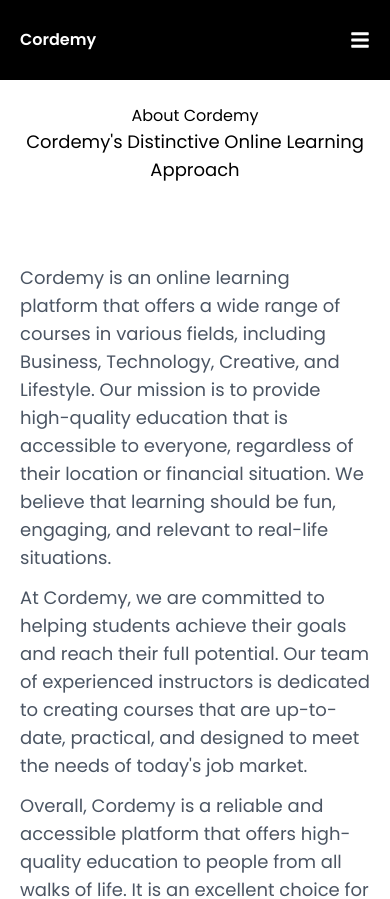
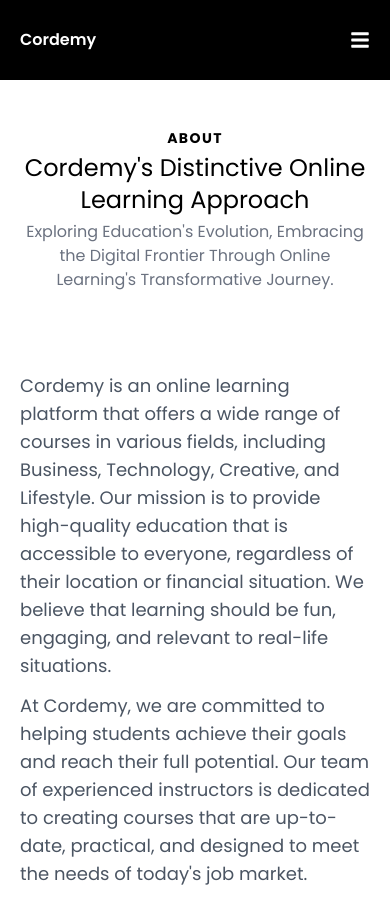
Before and after one commit to kajal-rekha/cordemy, a Next.js app: page /about in a window 390 px wide. Shown: the top 899 px of the page. Built offline with nearby package versions, Linux system fonts and the light colour scheme; no server answers.

Commit message:
update section header

```diff
--- a/components/Testimonial.jsx
+++ b/components/Testimonial.jsx
@@ -3,7 +3,7 @@
 const Testimonial = ({ testimonial }) => {
   return (
     <div
-      className="gap-10 text-white/75 bg-black w-[80%] h-[55vh] mx-auto py-10 px-10 md:py-20 md:px-20 rounded-md mt-14"
+      className="gap-10 text-white/75 bg-black w-[90%] h-[55vh] mx-auto py-10 px-10 md:py-20 md:px-20 rounded-md mt-14"
       data-aos="fade-up"
       data-aos-duration="1000"
     >
--- a/pages/about/index.js
+++ b/pages/about/index.js
@@ -1,23 +1,15 @@
+import SectionHeader from "@/components/SectionHeader";
 import Image from "next/image";
 
 const AboutPage = () => {
   return (
-    <div className="about wrapper py-12 mt-14">
+    <div className="about wrapper py-12 mt-20">
       <div className="text-center mb-7">
-        <h2
-          className="md:text-lg"
-          data-aos="fade-down"
-          data-aos-duration="1500"
-        >
-          About Cordemy
-        </h2>
-        <p
-          className="text-lg md:text-xl"
-          data-aos="fade-down"
-          data-aos-duration="1000"
-        >
-          {`Cordemy's Distinctive Online Learning Approach`}
-        </p>
+        <SectionHeader
+          span="About"
+          h2="Cordemy's Distinctive Online Learning Approach"
+          p="Exploring Education's Evolution, Embracing the Digital Frontier Through Online Learning's Transformative Journey."
+        />
       </div>
       <div className="grid grid-cols md:grid-cols-[50%_auto] gap-14 mt-20">
         <div className="">
--- a/pages/faq/index.js
+++ b/pages/faq/index.js
@@ -1,6 +1,7 @@
 import { useState } from "react";
 import Image from "next/image";
 import { AiOutlinePlus } from "react-icons/ai";
+import SectionHeader from "@/components/SectionHeader";
 
 const martialsArtFaq = [
   {
@@ -58,12 +59,6 @@
     answer:
       "Cordemy provides a user-friendly dashboard that allows you to track your progress in each enrolled course. You can see which modules you've completed and your overall performance.",
   },
-  {
-    id: 10,
-    question: "Can I suggest a course topic for Cordemy?",
-    answer:
-      "Absolutely! Cordemy values user feedback. You can submit course topic suggestions through the platform. The team will consider these suggestions when developing new courses.",
-  },
 ];
 const Faq = () => {
   const [open, setOpen] = useState(null);
@@ -76,8 +71,12 @@
   };
 
   return (
-    <section className="section-padding  mb-20">
-      <h2 className="text-center text-2xl mt-10">Faq</h2>
+    <section className="section-padding  mb-20 mt-28">
+      <SectionHeader
+        span="Faq"
+        h2=" Navigating Cordemy's Innovative Online Education Landscape"
+        p="Unveiling Insights About Our Unconventional Online Learning Approach - Your Questions Answered!"
+      />
       <div className="wrapper grid grid-col lg:grid-cols-2 gap-10 items-center justify-center mt-14">
         <div
           className="left image w-full h-full  pt-5"
--- a/pages/testimonials/index.js
+++ b/pages/testimonials/index.js
@@ -2,6 +2,7 @@
 import Slider from "react-slick";
 import "slick-carousel/slick/slick.css";
 import "slick-carousel/slick/slick-theme.css";
+import SectionHeader from "@/components/SectionHeader";
 
 const testimonials = [
   {
@@ -97,22 +98,13 @@
 
 const Testimonials = () => {
   return (
-    <div className=" wrapper mt-24 min-h-screen">
+    <div className=" wrapper mt-28 min-h-screen">
       <div className="text-center">
-        <h2
-          className="md:text-lg"
-          data-aos="fade-down"
-          data-aos-duration="1500"
-        >
-          Testimonials
-        </h2>
-        <p
-          className="text-lg md:text-xl"
-          data-aos="fade-down"
-          data-aos-duration="1000"
-        >
-          Hear What Our Students Have to Say!
-        </p>
+        <SectionHeader
+          span="Testimonials"
+          h2="Hear What Our Students Have to Say!"
+          p="Voices of Transformation: How the Digital Frontier and Online Learning Shape Educational Journeys _  Testimonials."
+        />
       </div>
       <Slider {...settings}>
         {testimonials.map((testimonial) => (
```
